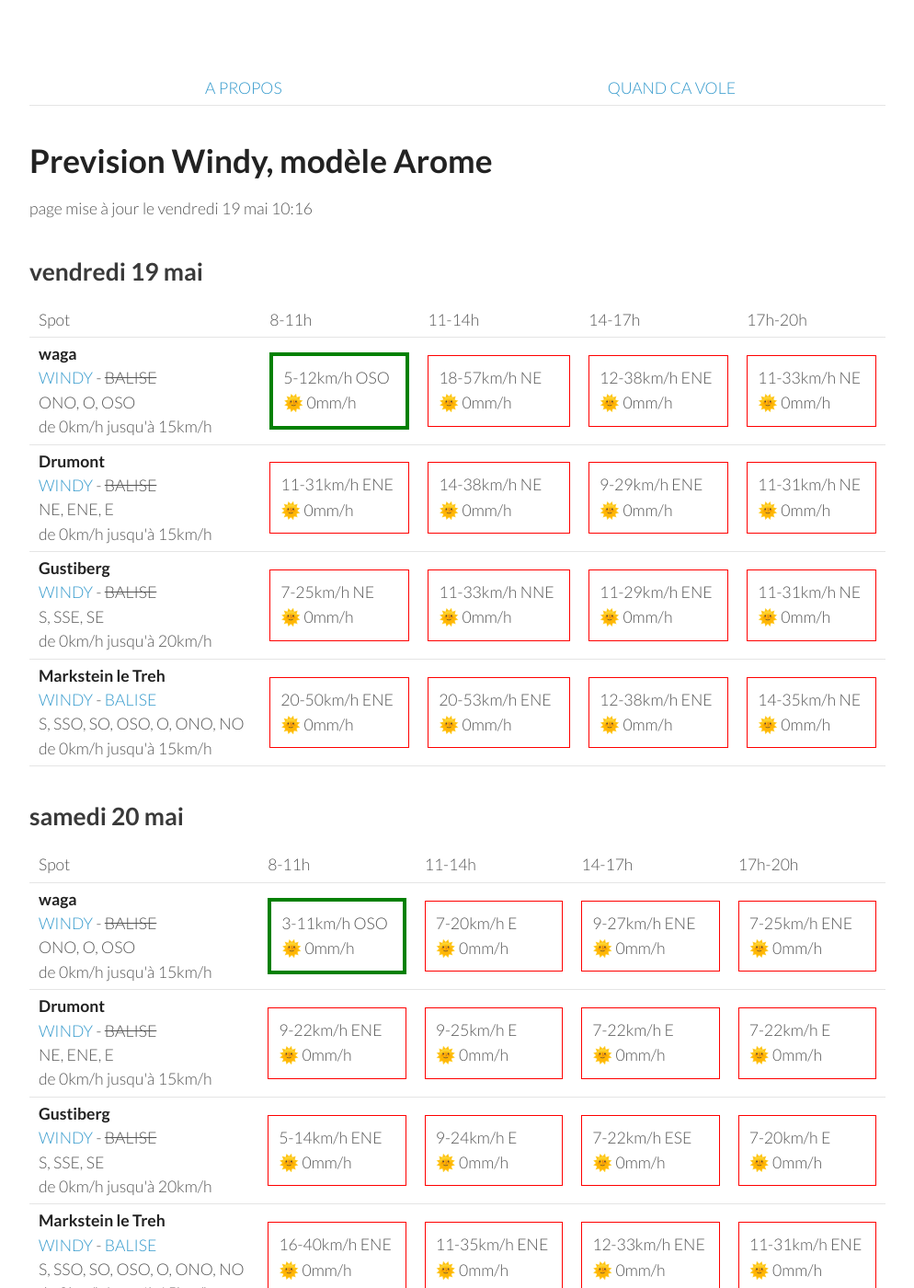
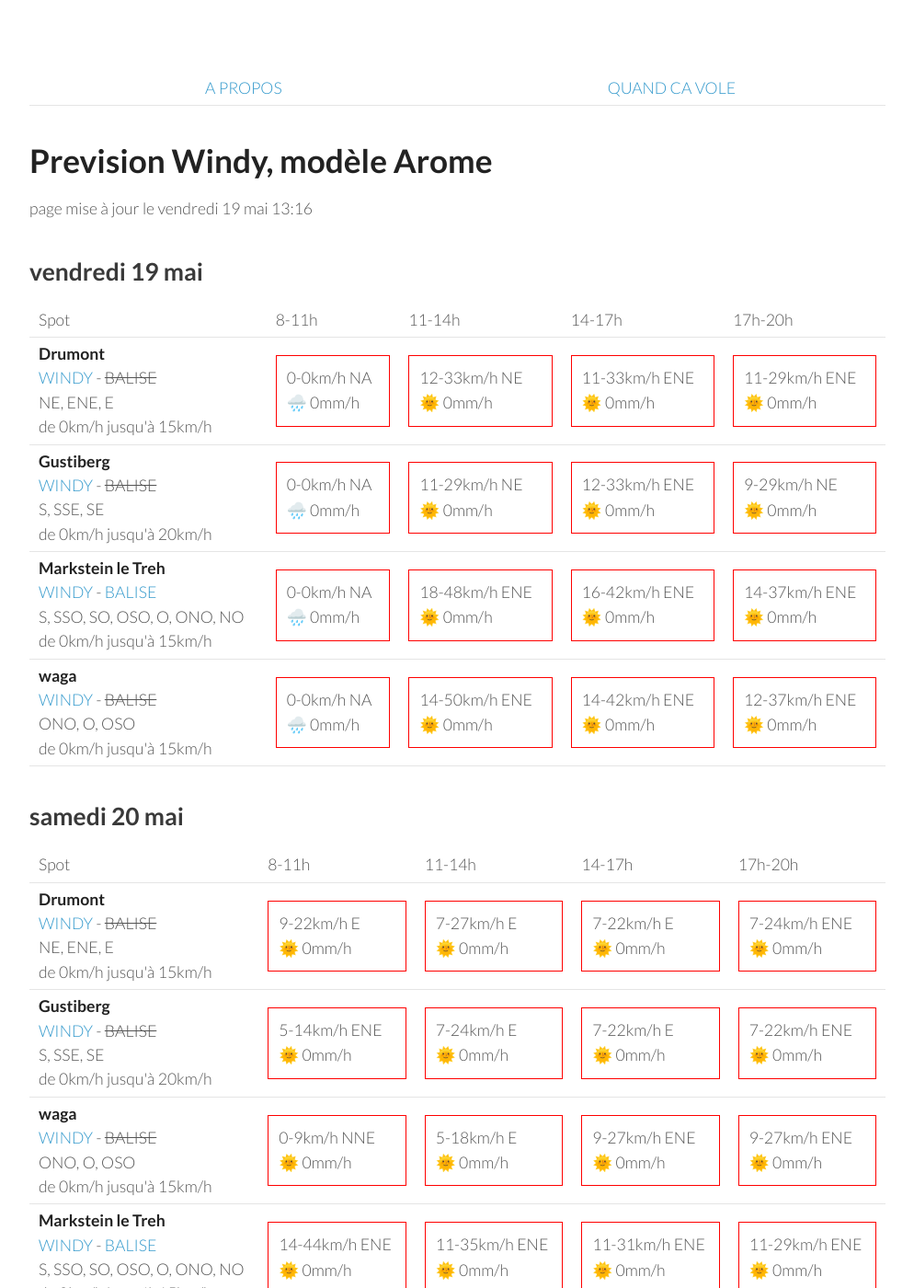
Before and after one commit to parapente-dans-le-nord/parapente-dans-le-nord.github.io, a Jekyll site: the page built from vosges.markdown, in a window 1280 px wide and 1400 px high. Shown: the whole window at 92% size, without its empty margins (26-1020 px from the left). Built offline with Jekyll 4.4.1, drawn with Linux system fonts in a browser that asks for light colours.

Commit message:
update index.markdown

```diff
--- a/vosges.markdown
+++ b/vosges.markdown
@@ -7,7 +7,7 @@ title:  "Tous les spots"
 {: .links}
 
 # Prevision Windy, modèle Arome
-page mise à jour le vendredi 19 mai 10:16
+page mise à jour le vendredi 19 mai 13:16
 
 ## vendredi 19 mai
 
@@ -22,43 +22,39 @@ page mise à jour le vendredi 19 mai 10:16
       <td>17h-20h</td>
     </tr>
 <tr>
-        <td><strong>waga</strong><br><a href="https://windy.com/47.903/6.996?47.900,6.983,15">WINDY</a> - <span class="no-balise"> BALISE </span><br> <span class="vent-favorable">ONO, O, OSO</span><br><span class="force-vent">de 0km/h jusqu'à 15km/h</span> </td>
-
-            <td><div class="flyable"><p>5-12km/h OSO</p><p>🌞 0mm/h</p></div></td>
-            <td><div class="not-flyable"><p>18-57km/h NE</p><p>🌞 0mm/h</p></div></td>
-            <td><div class="not-flyable"><p>12-38km/h ENE</p><p>🌞 0mm/h</p></div></td>
-            <td><div class="not-flyable"><p>11-33km/h NE</p><p>🌞 0mm/h</p></div></td>
-
-
-    </tr>
-<tr>
         <td><strong>Drumont</strong><br><a href="https://windy.com/47.898/6.919?47.687,6.919,9,m:eYYagmG">WINDY</a> - <span class="no-balise"> BALISE </span><br> <span class="vent-favorable">NE, ENE, E</span><br><span class="force-vent">de 0km/h jusqu'à 15km/h</span> </td>
 
-            <td><div class="not-flyable"><p>11-31km/h ENE</p><p>🌞 0mm/h</p></div></td>
-            <td><div class="not-flyable"><p>14-38km/h NE</p><p>🌞 0mm/h</p></div></td>
-            <td><div class="not-flyable"><p>9-29km/h ENE</p><p>🌞 0mm/h</p></div></td>
-            <td><div class="not-flyable"><p>11-31km/h NE</p><p>🌞 0mm/h</p></div></td>
-
+            <td><div class="not-flyable"><p>0-0km/h NA</p><p>🌧️ 0mm/h</p></div></td>
+            <td><div class="not-flyable"><p>12-33km/h NE</p><p>🌞 0mm/h</p></div></td>
+            <td><div class="not-flyable"><p>11-33km/h ENE</p><p>🌞 0mm/h</p></div></td>
+            <td><div class="not-flyable"><p>11-29km/h ENE</p><p>🌞 0mm/h</p></div></td>
 
     </tr>
 <tr>
         <td><strong>Gustiberg</strong><br><a href="https://windy.com/47.894/6.934?47.891,6.934,15,m:eYYagmI">WINDY</a> - <span class="no-balise"> BALISE </span><br> <span class="vent-favorable">S, SSE, SE</span><br><span class="force-vent">de 0km/h jusqu'à 20km/h</span> </td>
 
-            <td><div class="not-flyable"><p>7-25km/h NE</p><p>🌞 0mm/h</p></div></td>
-            <td><div class="not-flyable"><p>11-33km/h NNE</p><p>🌞 0mm/h</p></div></td>
-            <td><div class="not-flyable"><p>11-29km/h ENE</p><p>🌞 0mm/h</p></div></td>
-            <td><div class="not-flyable"><p>11-31km/h NE</p><p>🌞 0mm/h</p></div></td>
-
+            <td><div class="not-flyable"><p>0-0km/h NA</p><p>🌧️ 0mm/h</p></div></td>
+            <td><div class="not-flyable"><p>11-29km/h NE</p><p>🌞 0mm/h</p></div></td>
+            <td><div class="not-flyable"><p>12-33km/h ENE</p><p>🌞 0mm/h</p></div></td>
+            <td><div class="not-flyable"><p>9-29km/h NE</p><p>🌞 0mm/h</p></div></td>
 
     </tr>
 <tr>
         <td><strong>Markstein le Treh</strong><br><a href="https://windy.com/47.926/7.012?47.505,7.012,8,m:eY1agmQ">WINDY</a> - <span class=""><a href="http://www.balisemeteo.com/balise.php?idBalise=136">BALISE</a> </span><br> <span class="vent-favorable">S, SSO, SO, OSO, O, ONO, NO</span><br><span class="force-vent">de 0km/h jusqu'à 15km/h</span> </td>
 
-            <td><div class="not-flyable"><p>20-50km/h ENE</p><p>🌞 0mm/h</p></div></td>
-            <td><div class="not-flyable"><p>20-53km/h ENE</p><p>🌞 0mm/h</p></div></td>
-            <td><div class="not-flyable"><p>12-38km/h ENE</p><p>🌞 0mm/h</p></div></td>
-            <td><div class="not-flyable"><p>14-35km/h NE</p><p>🌞 0mm/h</p></div></td>
+            <td><div class="not-flyable"><p>0-0km/h NA</p><p>🌧️ 0mm/h</p></div></td>
+            <td><div class="not-flyable"><p>18-48km/h ENE</p><p>🌞 0mm/h</p></div></td>
+            <td><div class="not-flyable"><p>16-42km/h ENE</p><p>🌞 0mm/h</p></div></td>
+            <td><div class="not-flyable"><p>14-37km/h ENE</p><p>🌞 0mm/h</p></div></td>
 
+    </tr>
+<tr>
+        <td><strong>waga</strong><br><a href="https://windy.com/47.903/6.996?47.900,6.983,15">WINDY</a> - <span class="no-balise"> BALISE </span><br> <span class="vent-favorable">ONO, O, OSO</span><br><span class="force-vent">de 0km/h jusqu'à 15km/h</span> </td>
+
+            <td><div class="not-flyable"><p>0-0km/h NA</p><p>🌧️ 0mm/h</p></div></td>
+            <td><div class="not-flyable"><p>14-50km/h ENE</p><p>🌞 0mm/h</p></div></td>
+            <td><div class="not-flyable"><p>14-42km/h ENE</p><p>🌞 0mm/h</p></div></td>
+            <td><div class="not-flyable"><p>12-37km/h ENE</p><p>🌞 0mm/h</p></div></td>
 
     </tr>
 
@@ -78,22 +74,12 @@ page mise à jour le vendredi 19 mai 10:16
       <td>17h-20h</td>
     </tr>
 <tr>
-        <td><strong>waga</strong><br><a href="https://windy.com/47.903/6.996?47.900,6.983,15">WINDY</a> - <span class="no-balise"> BALISE </span><br> <span class="vent-favorable">ONO, O, OSO</span><br><span class="force-vent">de 0km/h jusqu'à 15km/h</span> </td>
-
-            <td><div class="flyable"><p>3-11km/h OSO</p><p>🌞 0mm/h</p></div></td>
-            <td><div class="not-flyable"><p>7-20km/h E</p><p>🌞 0mm/h</p></div></td>
-            <td><div class="not-flyable"><p>9-27km/h ENE</p><p>🌞 0mm/h</p></div></td>
-            <td><div class="not-flyable"><p>7-25km/h ENE</p><p>🌞 0mm/h</p></div></td>
-
-
-    </tr>
-<tr>
         <td><strong>Drumont</strong><br><a href="https://windy.com/47.898/6.919?47.687,6.919,9,m:eYYagmG">WINDY</a> - <span class="no-balise"> BALISE </span><br> <span class="vent-favorable">NE, ENE, E</span><br><span class="force-vent">de 0km/h jusqu'à 15km/h</span> </td>
 
-            <td><div class="not-flyable"><p>9-22km/h ENE</p><p>🌞 0mm/h</p></div></td>
-            <td><div class="not-flyable"><p>9-25km/h E</p><p>🌞 0mm/h</p></div></td>
+            <td><div class="not-flyable"><p>9-22km/h E</p><p>🌞 0mm/h</p></div></td>
+            <td><div class="not-flyable"><p>7-27km/h E</p><p>🌞 0mm/h</p></div></td>
             <td><div class="not-flyable"><p>7-22km/h E</p><p>🌞 0mm/h</p></div></td>
-            <td><div class="not-flyable"><p>7-22km/h E</p><p>🌞 0mm/h</p></div></td>
+            <td><div class="not-flyable"><p>7-24km/h ENE</p><p>🌞 0mm/h</p></div></td>
 
 
     </tr>
@@ -101,19 +87,29 @@ page mise à jour le vendredi 19 mai 10:16
         <td><strong>Gustiberg</strong><br><a href="https://windy.com/47.894/6.934?47.891,6.934,15,m:eYYagmI">WINDY</a> - <span class="no-balise"> BALISE </span><br> <span class="vent-favorable">S, SSE, SE</span><br><span class="force-vent">de 0km/h jusqu'à 20km/h</span> </td>
 
             <td><div class="not-flyable"><p>5-14km/h ENE</p><p>🌞 0mm/h</p></div></td>
-            <td><div class="not-flyable"><p>9-24km/h E</p><p>🌞 0mm/h</p></div></td>
-            <td><div class="not-flyable"><p>7-22km/h ESE</p><p>🌞 0mm/h</p></div></td>
-            <td><div class="not-flyable"><p>7-20km/h E</p><p>🌞 0mm/h</p></div></td>
+            <td><div class="not-flyable"><p>7-24km/h E</p><p>🌞 0mm/h</p></div></td>
+            <td><div class="not-flyable"><p>7-22km/h E</p><p>🌞 0mm/h</p></div></td>
+            <td><div class="not-flyable"><p>7-22km/h ENE</p><p>🌞 0mm/h</p></div></td>
+
+
+    </tr>
+<tr>
+        <td><strong>waga</strong><br><a href="https://windy.com/47.903/6.996?47.900,6.983,15">WINDY</a> - <span class="no-balise"> BALISE </span><br> <span class="vent-favorable">ONO, O, OSO</span><br><span class="force-vent">de 0km/h jusqu'à 15km/h</span> </td>
+
+            <td><div class="not-flyable"><p>0-9km/h NNE</p><p>🌞 0mm/h</p></div></td>
+            <td><div class="not-flyable"><p>5-18km/h E</p><p>🌞 0mm/h</p></div></td>
+            <td><div class="not-flyable"><p>9-27km/h ENE</p><p>🌞 0mm/h</p></div></td>
+            <td><div class="not-flyable"><p>9-27km/h ENE</p><p>🌞 0mm/h</p></div></td>
 
 
     </tr>
 <tr>
         <td><strong>Markstein le Treh</strong><br><a href="https://windy.com/47.926/7.012?47.505,7.012,8,m:eY1agmQ">WINDY</a> - <span class=""><a href="http://www.balisemeteo.com/balise.php?idBalise=136">BALISE</a> </span><br> <span class="vent-favorable">S, SSO, SO, OSO, O, ONO, NO</span><br><span class="force-vent">de 0km/h jusqu'à 15km/h</span> </td>
 
-            <td><div class="not-flyable"><p>16-40km/h ENE</p><p>🌞 0mm/h</p></div></td>
+            <td><div class="not-flyable"><p>14-44km/h ENE</p><p>🌞 0mm/h</p></div></td>
             <td><div class="not-flyable"><p>11-35km/h ENE</p><p>🌞 0mm/h</p></div></td>
-            <td><div class="not-flyable"><p>12-33km/h ENE</p><p>🌞 0mm/h</p></div></td>
             <td><div class="not-flyable"><p>11-31km/h ENE</p><p>🌞 0mm/h</p></div></td>
+            <td><div class="not-flyable"><p>11-29km/h ENE</p><p>🌞 0mm/h</p></div></td>
 
 
     </tr>
```
